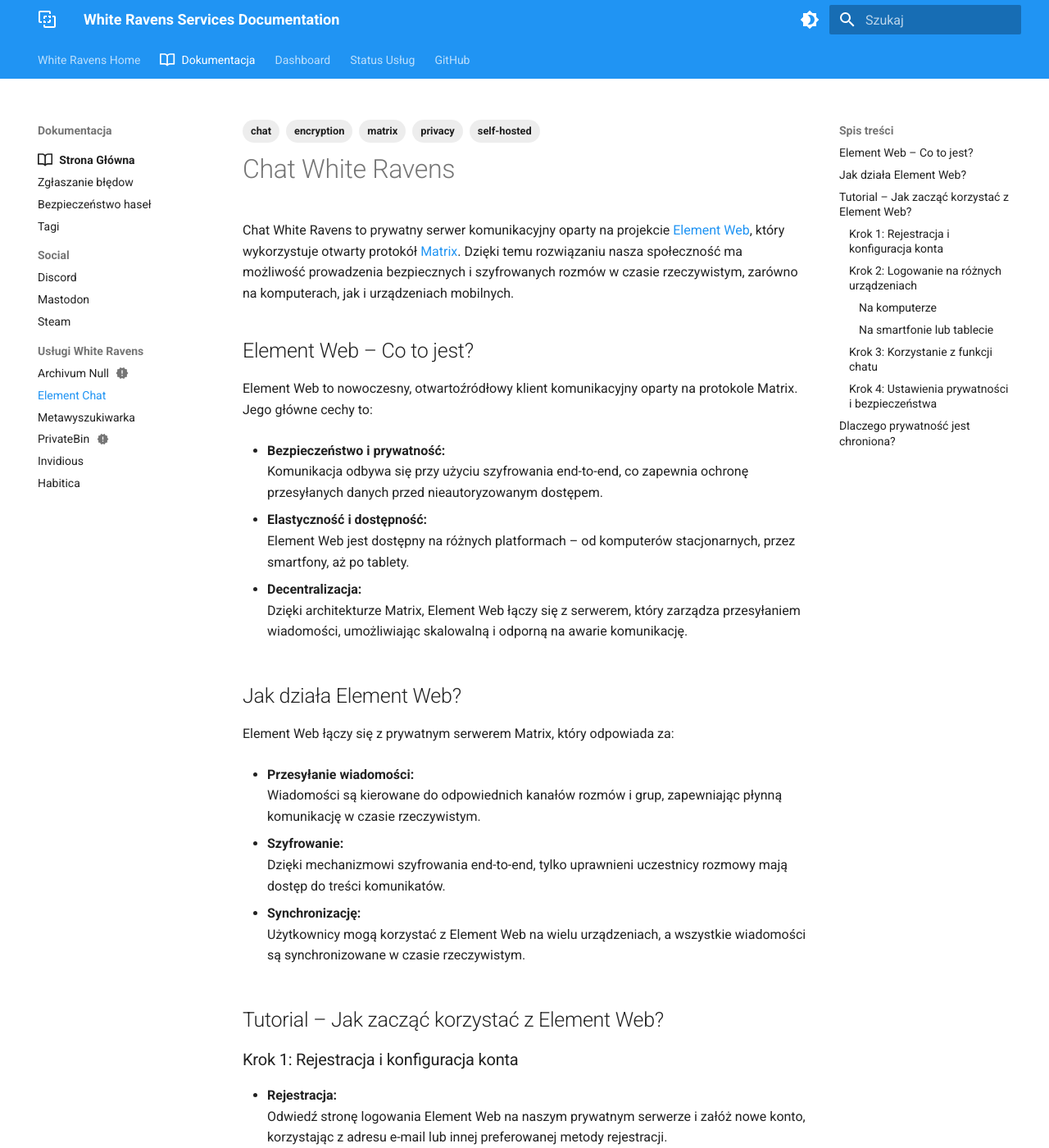
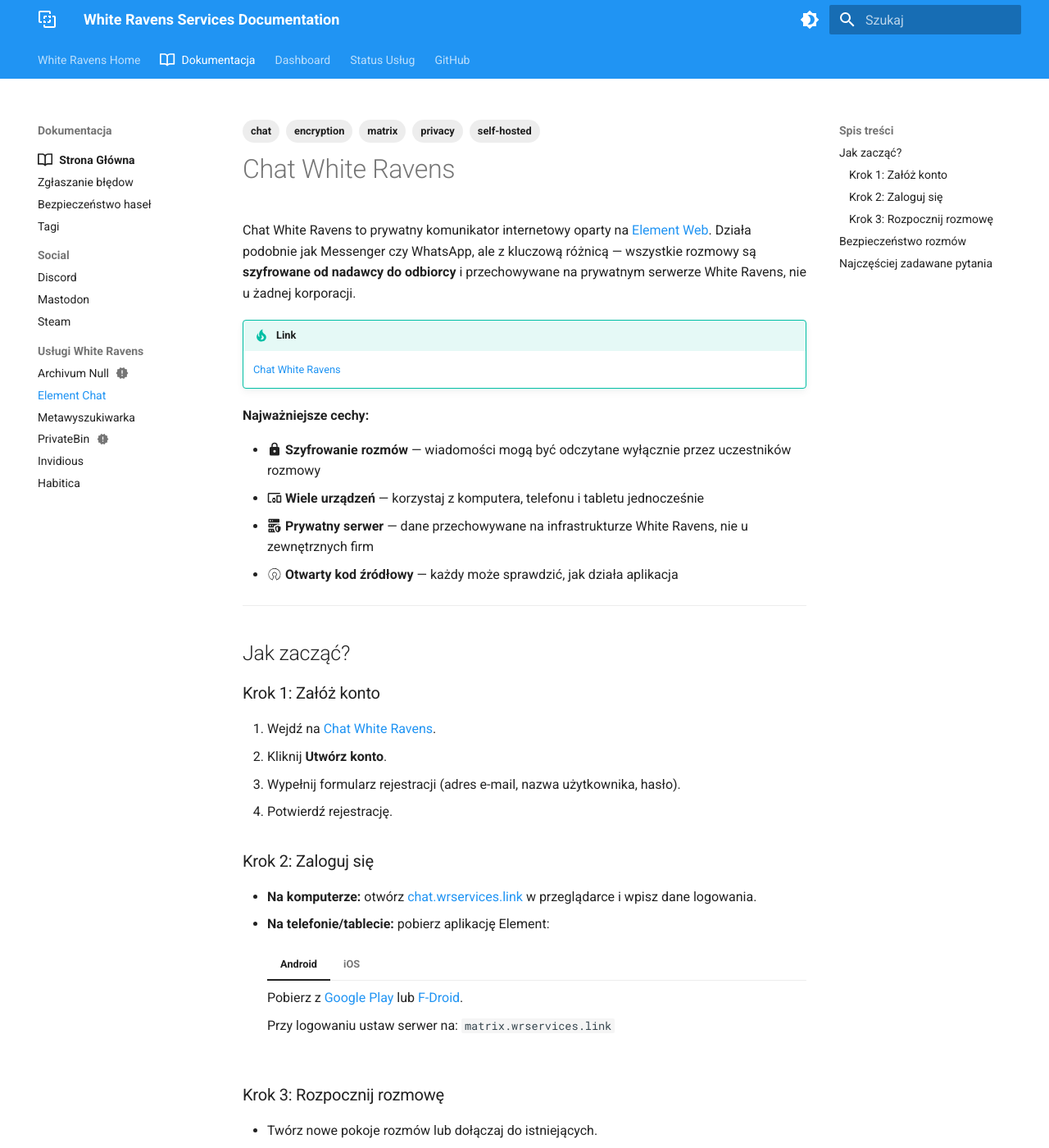
Before and after one commit to whiteravens20/wrservices.link, an MkDocs documentation site: the page built from docs/chat.md, in a window 1280 px wide and 1400 px high. Shown: the whole window at 82% size. Built offline with MkDocs 1.6.1 and Material for MkDocs 9.7.7, drawn with Linux system fonts in a browser that asks for light colours; some of the changed text lies outside the part shown.

Commit message:
revamp Chat White Ravens documentation with simplified language and structure

```diff
--- a/docs/chat.md
+++ b/docs/chat.md
@@ -9,81 +9,83 @@
 
 # Chat White Ravens
 
-Chat White Ravens to prywatny serwer komunikacyjny oparty na projekcie [Element Web](https://element.io/), który wykorzystuje otwarty protokół [Matrix](https://matrix.org/). Dzięki temu rozwiązaniu nasza społeczność ma możliwość prowadzenia bezpiecznych i szyfrowanych rozmów w czasie rzeczywistym, zarówno na komputerach, jak i urządzeniach mobilnych.
-
-## Element Web – Co to jest?
-
-Element Web to nowoczesny, otwartoźródłowy klient komunikacyjny oparty na protokole Matrix. Jego główne cechy to:
-
-- **Bezpieczeństwo i prywatność:**
-  Komunikacja odbywa się przy użyciu szyfrowania end-to-end, co zapewnia ochronę przesyłanych danych przed nieautoryzowanym dostępem.
-
-- **Elastyczność i dostępność:**
-  Element Web jest dostępny na różnych platformach – od komputerów stacjonarnych, przez smartfony, aż po tablety.
-
-- **Decentralizacja:**
-  Dzięki architekturze Matrix, Element Web łączy się z serwerem, który zarządza przesyłaniem wiadomości, umożliwiając skalowalną i odporną na awarie komunikację.
-
-## Jak działa Element Web?
-
-Element Web łączy się z prywatnym serwerem Matrix, który odpowiada za:
-
-- **Przesyłanie wiadomości:**
-  Wiadomości są kierowane do odpowiednich kanałów rozmów i grup, zapewniając płynną komunikację w czasie rzeczywistym.
-
-- **Szyfrowanie:**
-  Dzięki mechanizmowi szyfrowania end-to-end, tylko uprawnieni uczestnicy rozmowy mają dostęp do treści komunikatów.
-
-- **Synchronizację:**
-  Użytkownicy mogą korzystać z Element Web na wielu urządzeniach, a wszystkie wiadomości są synchronizowane w czasie rzeczywistym.
-
-## Tutorial – Jak zacząć korzystać z Element Web?
-
-### Krok 1: Rejestracja i konfiguracja konta
-- **Rejestracja:**
-  Odwiedź stronę logowania Element Web na naszym prywatnym serwerze i załóż nowe konto, korzystając z adresu e-mail lub innej preferowanej metody rejestracji.
+Chat White Ravens to prywatny komunikator internetowy oparty na [Element Web](https://element.io/). Działa podobnie jak Messenger czy WhatsApp, ale z kluczową różnicą — wszystkie rozmowy są **szyfrowane od nadawcy do odbiorcy** i przechowywane na prywatnym serwerze White Ravens, nie u żadnej korporacji.
 
 !!! tip "Link"
     [Chat White Ravens](https://chat.wrservices.link/)
 
-- **Konfiguracja profilu:**
-  Uzupełnij dane profilowe, dodaj zdjęcie oraz krótki opis, aby inni użytkownicy wiedzieli, kim jesteś.
+**Najważniejsze cechy:**
 
-### Krok 2: Logowanie na różnych urządzeniach
-
-#### Na komputerze
-- Otwórz przeglądarkę internetową i przejdź do [naszego interfejsu](https://chat.wrservices.link/) Element Web.
-- Wprowadź dane logowania i rozpocznij korzystanie z chatu.
-
-#### Na smartfonie lub tablecie
-- Pobierz dedykowaną aplikację Element (dostępną w sklepach [Google Play](https://play.google.com/store/apps/details?id=im.vector.app) lub [App Store](https://apps.apple.com/us/app/element-messenger/id1083446067)) lub użyj przeglądarki mobilnej.
-- Zaloguj się, wpisując swoje dane, jako serwer ustaw `matrix.wrservices.link`, a aplikacja zsynchronizuje wszystkie rozmowy.
-
-### Krok 3: Korzystanie z funkcji chatu
-- **Rozpoczynanie rozmów:**
-  Twórz nowe pokoje lub dołączaj do istniejących, aby rozpocząć komunikację z innymi członkami White Ravens.
-- **Wysyłanie wiadomości:**
-  Używaj tekstu, emoji, a także załączników (zdjęcia, dokumenty) do komunikacji.
-- **Organizacja spotkań:**
-  Planuj spotkania, rozmowy głosowe czy wideokonferencje bezpośrednio z poziomu aplikacji.
-
-### Krok 4: Ustawienia prywatności i bezpieczeństwa
-- **Szyfrowanie:**
-  Upewnij się, że funkcja szyfrowania end-to-end jest aktywna – jest ona domyślnie włączona, ale warto to potwierdzić w ustawieniach pokoju.
-- **Powiadomienia:**
-  Dostosuj ustawienia powiadomień, aby kontrolować, jakie informacje są wyświetlane i kiedy.
-- **Synchronizacja urządzeń:**
-  Dzięki synchronizacji możesz bezproblemowo przełączać się między urządzeniami, zachowując pełną historię rozmów.
-
-## Dlaczego prywatność jest chroniona?
-
-- **Szyfrowanie end-to-end:**
-  Zapewnia, że tylko uczestnicy rozmowy mogą odczytać przesyłane wiadomości.
-- **Prywatny serwer:**
-  Nasz serwer Matrix jest prywatny, co oznacza, że dane są przechowywane w kontrolowanym środowisku, z ograniczonym dostępem.
-- **Otwarty kod źródłowy:**
-  Zarówno Element Web, jak i protokół Matrix są projektami open source, co umożliwia społeczności niezależne audyty bezpieczeństwa i stałe udoskonalanie ochrony danych.
+- :material-lock: **Szyfrowanie rozmów** — wiadomości mogą być odczytane wyłącznie przez uczestników rozmowy
+- :material-devices: **Wiele urządzeń** — korzystaj z komputera, telefonu i tabletu jednocześnie
+- :material-server-security: **Prywatny serwer** — dane przechowywane na infrastrukturze White Ravens, nie u zewnętrznych firm
+- :material-open-source-initiative: **Otwarty kod źródłowy** — każdy może sprawdzić, jak działa aplikacja
 
 ---
 
-Dzięki Element Web, Chat White Ravens łączy naszą społeczność w bezpiecznym, prywatnym i elastycznym środowisku, umożliwiając swobodną i zabezpieczoną komunikację na różnych urządzeniach.
+## Jak zacząć?
+
+### Krok 1: Załóż konto
+
+1. Wejdź na [Chat White Ravens](https://chat.wrservices.link/).
+2. Kliknij **Utwórz konto**.
+3. Wypełnij formularz rejestracji (adres e-mail, nazwa użytkownika, hasło).
+4. Potwierdź rejestrację.
+
+### Krok 2: Zaloguj się
+
+- **Na komputerze:** otwórz [chat.wrservices.link](https://chat.wrservices.link/) w przeglądarce i wpisz dane logowania.
+- **Na telefonie/tablecie:** pobierz aplikację Element:
+
+    === "Android"
+
+        Pobierz z [Google Play](https://play.google.com/store/apps/details?id=im.vector.app) lub [F-Droid](https://f-droid.org/packages/im.vector.app/).
+
+        Przy logowaniu ustaw serwer na: `matrix.wrservices.link`
+
+    === "iOS"
+
+        Pobierz z [App Store](https://apps.apple.com/us/app/element-messenger/id1083446067).
+
+        Przy logowaniu ustaw serwer na: `matrix.wrservices.link`
+
+### Krok 3: Rozpocznij rozmowę
+
+- Twórz nowe pokoje rozmów lub dołączaj do istniejących.
+- Wysyłaj wiadomości tekstowe, zdjęcia, pliki i emoji.
+- Organizuj rozmowy głosowe i wideokonferencje bezpośrednio z aplikacji.
+
+---
+
+## Bezpieczeństwo rozmów
+
+Chat White Ravens domyślnie chroni Twoje rozmowy:
+
+| Co jest chronione | Jak to działa |
+|---|---|
+| **Treść wiadomości** | Szyfrowanie end-to-end — tylko Ty i odbiorca widzicie treść |
+| **Przesyłane pliki** | Pliki są szyfrowane przed wysłaniem |
+| **Historia rozmów** | Synchronizacja między urządzeniami w formie zaszyfrowanej |
+
+!!! warning "Weryfikacja urządzeń"
+    Po zalogowaniu na nowym urządzeniu pojawi się prośba o **weryfikację**. To ważny krok — potwierdza, że to naprawdę Ty. Zweryfikuj nowe urządzenie za pomocą istniejącej sesji (np. z komputera potwierdź telefon).
+
+---
+
+## Najczęściej zadawane pytania
+
+??? question "Czy Chat White Ravens to to samo co WhatsApp / Messenger?"
+    Funkcjonalnie tak — możesz pisać wiadomości, wysyłać pliki, prowadzić rozmowy głosowe i wideo. Różnica polega na tym, że Twoje dane nie trafiają do Meta, Google ani żadnej innej korporacji — są przechowywane na prywatnym serwerze White Ravens.
+
+??? question "Czy mogę pisać do osób z innych serwerów Matrix?"
+    Tak! Chat White Ravens korzysta z protokołu Matrix, który umożliwia komunikację między różnymi serwerami — podobnie jak e-mail (ktoś z Gmaila może pisać do kogoś na WP).
+
+??? question "Co się stanie, jeśli zapomnę hasła?"
+    Skontaktuj się z administratorem poprzez Discord, aby zresetować hasło.
+
+??? question "Czy muszę płacić za korzystanie?"
+    Nie. Chat White Ravens jest całkowicie darmowy dla członków społeczności.
+
+---
+
+Chat White Ravens to bezpieczny, prywatny komunikator dla naszej społeczności — z szyfrowaniem rozmów, synchronizacją między urządzeniami i pełną kontrolą nad swoimi danymi.
```
